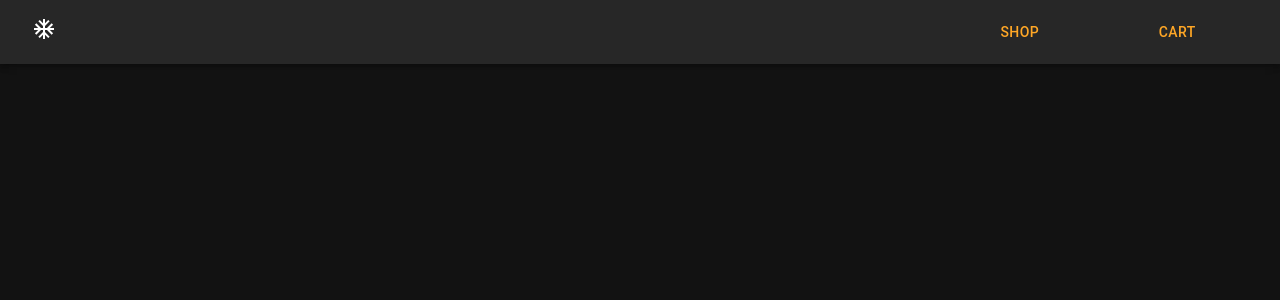
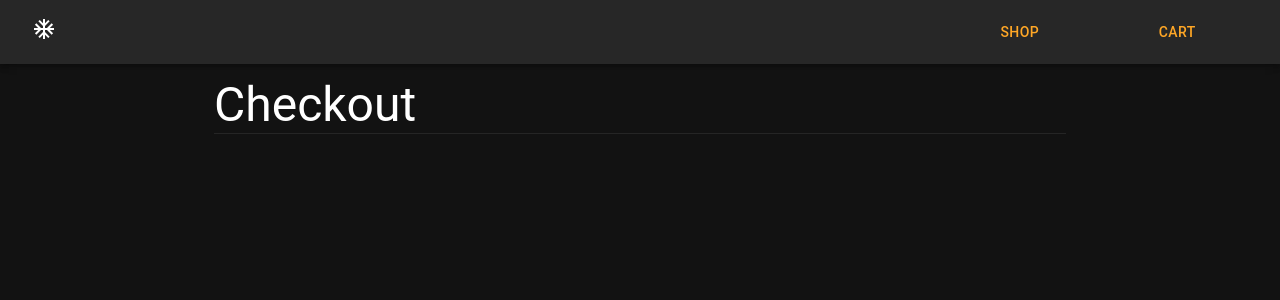
Before and after one commit to NikhilBabu829/Shopping-Cart, a React (Vite) app: page /shop/cart in a window 1280 px wide. Shown: the top 300 px of the page. Built offline with nearby package versions, Linux system fonts and the light colour scheme.

Commit message:
adding context in order to get cart data into cart component

```diff
--- a/src/Context/ContextProvider.jsx
+++ b/src/Context/ContextProvider.jsx
@@ -14,8 +14,14 @@ export default function Context({children}){
         })
     }
 
+    function removeItemsIntoCart(data){
+        setItemsInCart((prevData)=>{
+            return (data)
+        })
+    }
+
     return (
-        <ContextProvider.Provider value = {{itemsInCart, addItemsIntoCart}}>
+        <ContextProvider.Provider value = {{itemsInCart, addItemsIntoCart, removeItemsIntoCart}}>
             {children}
         </ContextProvider.Provider>
     )
--- a/src/Pages/Cart.jsx
+++ b/src/Pages/Cart.jsx
@@ -1,12 +1,69 @@
-import { useContext } from "react";
+import { useContext, useState } from "react";
 import NavBar from "../components/NavBar";
 import {ContextProvider} from '../Context/ContextProvider';
+import Container from '@mui/material/Container'
+import Grid from '@mui/material/Grid'
+import Typography from '@mui/material/Typography'
+import { CardMedia, Card, Button } from "@mui/material";
+import Divider from '@mui/material/Divider';
 
 export default function Cart(){
-    const {itemsInCart} = useContext(ContextProvider)
+    const {removeItemsIntoCart, itemsInCart} = useContext(ContextProvider)
+    const [totalAmount, setTotalAmount] = useState(0);
+
+    function handleRemoveEvent(data){
+        const {id} = data;
+        const newCartItems = itemsInCart.filter((item) => item.id !== id)
+        removeItemsIntoCart(newCartItems);
+    }
+
+    function getTotalAmount(){
+
+    }
+
     return (
         <>
             <NavBar />
+            <Container maxWidth="md" sx={{marginTop : "1%"}}>
+                <Typography variant="h3" color="palette.text.primary">Checkout</Typography>
+                <Divider light sx={{marginBottom : "1%"}}/>
+                <Grid container spacing={2}>
+                  <Grid item lg={5}>
+                    {
+                        itemsInCart.map((item)=>{
+                            return (
+                                <Card key={item.id} sx={{marginBottom : "2%"}}>
+                                    <Grid container spacing={1}>
+                                    <Grid item lg={4}>
+                                        <CardMedia
+                                            component="img"
+                                            image={item.images[0]}
+                                            alt="Product Image"
+                                            sx={{objectFit : "fill", maxHeight : "250px", borderRadius : "5px"}}
+                                        />
+                                    </Grid>
+                                    <Grid item lg={8} sx={{}}>
+                                        <Typography variant="body1" color="palette.text.primary">{item.title}</Typography>
+                                        <Typography variant="body2" color="palette.text.secondary">{item.price} $</Typography>
+                                        <Button variant="text" color="error" onClick={()=>{handleRemoveEvent(item)}}>
+                                            remove
+                                        </Button>
+                                    </Grid>
+                                    </Grid>
+                                </Card>
+                            )
+                        })
+                    }
+                  </Grid>
+                  <Grid item lg={7}>
+                    {
+                        itemsInCart.map((item)=>{
+                            <Typography variant="h5" color="palette.text.primary"></Typography>
+                        })
+                    }
+                  </Grid>
+                </Grid>
+            </Container>
         </>
     )
 }
```
